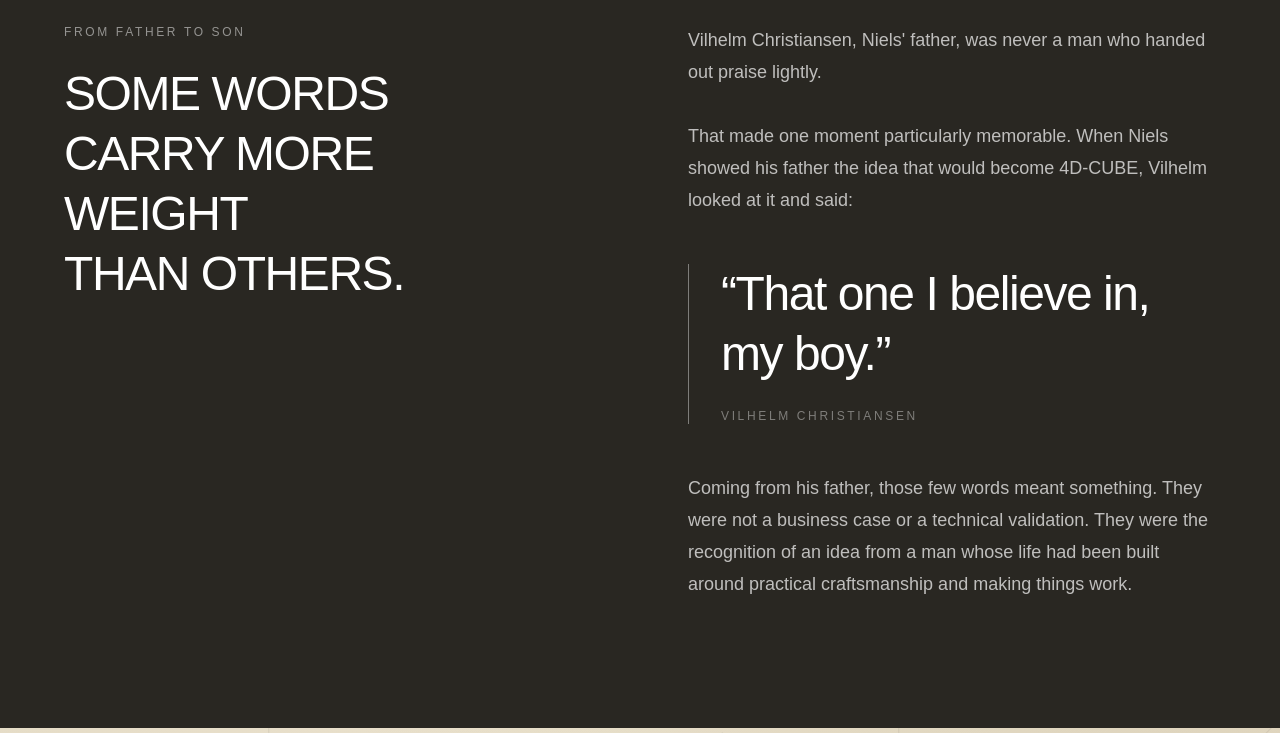
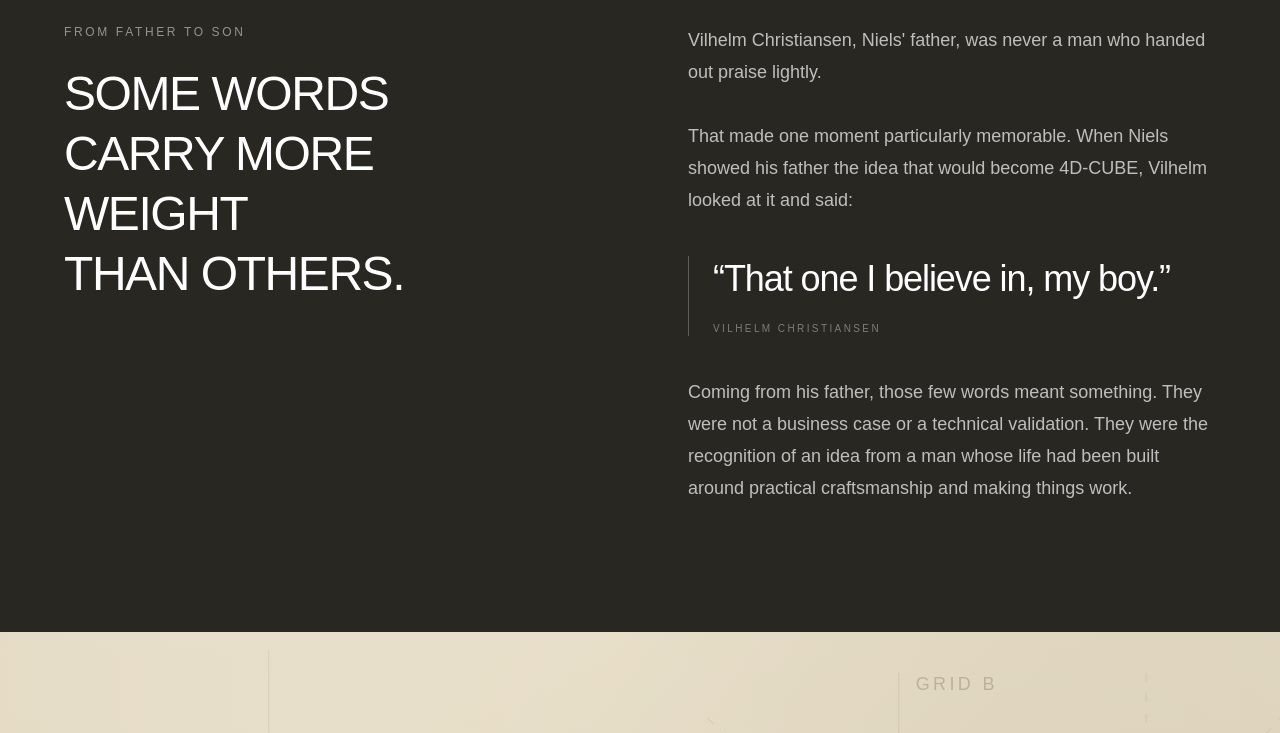
Before and after one commit to SoSureAdmin/4d-cube, a Next.js app: page /story/schroder-cykler in a window 1280 px wide. Shown: the part 617-1350 px from the top of the page. Built offline with nearby package versions, Linux system fonts and the light colour scheme.

Commit message:
Finalize Schroder Cykler story

```diff
--- a/app/story/schroder-cykler/page.tsx
+++ b/app/story/schroder-cykler/page.tsx
@@ -4,9 +4,11 @@ import Link from "next/link";
 export default function SchroderCyklerPage() {
   return (
     <main className="min-h-screen bg-[#e8dfc9] text-[#161616]">
+
       {/* HERO */}
       <section className="blueprint-surface border-b border-black/15 px-6 py-24 md:px-16 md:py-32">
         <div className="mx-auto max-w-7xl">
+
           <p className="mb-6 text-sm font-medium uppercase tracking-[0.24em] text-neutral-500">
             The Story
           </p>
@@ -31,10 +33,11 @@ export default function SchroderCyklerPage() {
         </div>
       </section>
 
-      {/* VILHELM */}
+      {/* FROM FATHER TO SON */}
       <section className="bg-[#292722] px-6 py-24 text-white md:px-16 md:py-32">
         <div className="mx-auto max-w-7xl">
           <div className="grid gap-16 md:grid-cols-2 md:gap-24">
+
             <div>
               <p className="mb-6 text-xs font-medium uppercase tracking-[0.22em] text-white/50">
                 From Father To Son
@@ -63,23 +66,24 @@ export default function SchroderCyklerPage() {
                 at it and said:
               </p>
 
-              <blockquote className="mt-12 border-l border-white/40 pl-8">
-                <p className="max-w-xl text-3xl font-medium leading-tight tracking-[-0.03em] md:text-5xl">
+              <blockquote className="mt-10 border-l border-white/25 pl-6">
+                <p className="text-3xl font-medium leading-tight tracking-[-0.03em] md:text-4xl">
                   “That one I believe in, my boy.”
                 </p>
 
-                <p className="mt-6 text-xs font-medium uppercase tracking-[0.22em] text-white/40">
+                <p className="mt-5 text-[10px] font-medium uppercase tracking-[0.24em] text-white/40">
                   Vilhelm Christiansen
                 </p>
               </blockquote>
 
-              <p className="mt-12 max-w-xl text-lg leading-8 text-white/70">
+              <p className="mt-10 max-w-xl text-lg leading-8 text-white/70">
                 Coming from his father, those few words meant something. They
                 were not a business case or a technical validation. They were
                 the recognition of an idea from a man whose life had been built
                 around practical craftsmanship and making things work.
               </p>
             </div>
+
           </div>
         </div>
       </section>
@@ -88,6 +92,7 @@ export default function SchroderCyklerPage() {
       <section className="border-b border-black/15 px-6 py-20 md:px-16 md:py-28">
         <div className="mx-auto max-w-7xl">
           <div className="grid gap-12 md:grid-cols-[1.15fr_0.85fr] md:gap-20">
+
             <div>
               <div className="relative aspect-[4/3] overflow-hidden bg-black/5">
                 <Image
@@ -126,6 +131,7 @@ export default function SchroderCyklerPage() {
                 improving it and putting it together again.
               </p>
             </div>
+
           </div>
         </div>
       </section>
@@ -134,6 +140,7 @@ export default function SchroderCyklerPage() {
       <section className="bg-[#292722] px-6 py-24 text-white md:px-16 md:py-32">
         <div className="mx-auto max-w-7xl">
           <div className="grid gap-16 md:grid-cols-2 md:gap-24">
+
             <div>
               <p className="mb-6 text-xs font-medium uppercase tracking-[0.22em] text-white/50">
                 A Way of Thinking
@@ -163,6 +170,7 @@ export default function SchroderCyklerPage() {
                 those parts can be connected, separated and used again.
               </p>
             </div>
+
           </div>
         </div>
       </section>
@@ -171,6 +179,7 @@ export default function SchroderCyklerPage() {
       <section className="border-b border-black/15 px-6 py-24 md:px-16 md:py-32">
         <div className="mx-auto max-w-7xl">
           <div className="grid gap-16 md:grid-cols-2 md:gap-24">
+
             <div>
               <p className="mb-6 text-xs font-medium uppercase tracking-[0.22em] text-neutral-500">
                 From Then To Now
@@ -200,6 +209,7 @@ export default function SchroderCyklerPage() {
                 and allow many different structures to grow from it.
               </p>
             </div>
+
           </div>
         </div>
       </section>
@@ -208,6 +218,7 @@ export default function SchroderCyklerPage() {
       <section className="blueprint-surface px-6 py-24 md:px-16 md:py-32">
         <div className="mx-auto max-w-7xl">
           <div className="grid gap-16 md:grid-cols-2 md:gap-24">
+
             <div>
               <p className="mb-6 text-xs font-medium uppercase tracking-[0.22em] text-neutral-500">
                 The Continuation
@@ -236,6 +247,7 @@ export default function SchroderCyklerPage() {
                 Explore the 4D-CUBE system →
               </Link>
             </div>
+
           </div>
 
           <div className="mt-24 border-t border-black/20 pt-10">
@@ -245,6 +257,7 @@ export default function SchroderCyklerPage() {
           </div>
         </div>
       </section>
+
     </main>
   );
 }
```
Also changed, not shown: public/schroder-logo.jpg (added).
